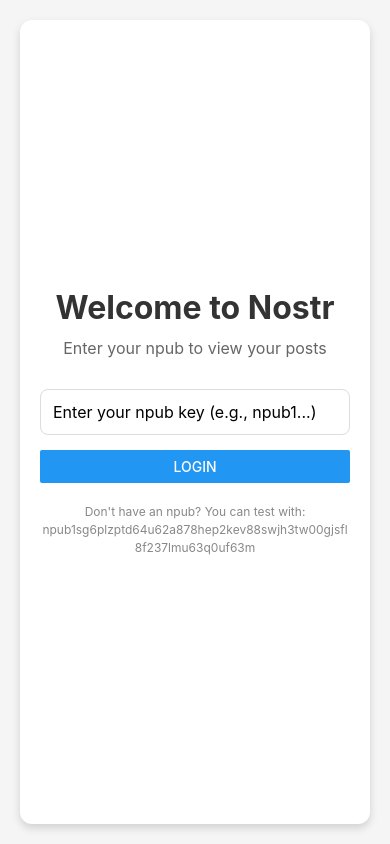
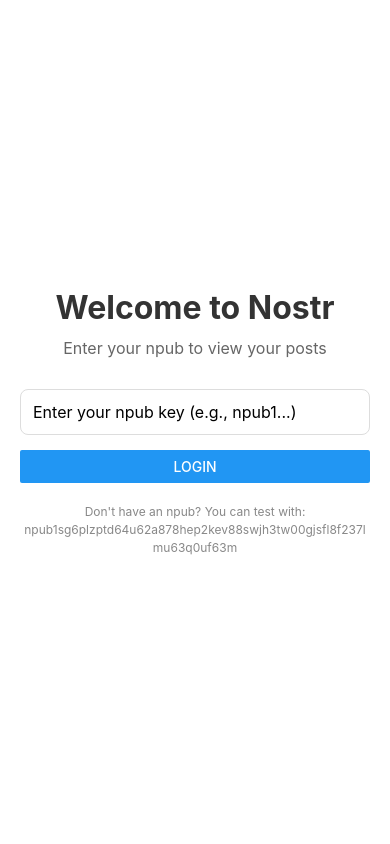
Before and after one commit to KashirLab/Kashir, a React Native app in the folder example/: screen / in a window 390 px wide. Built offline with nearby package versions, Linux system fonts and the light colour scheme.

Commit message:
Refactor login screen container styles
Introduced a dedicated loginSafeArea style for the login screen SafeAreaView and simplified loginContainer by removing margin, border radius, and shadow properties. This improves layout consistency and separation of concerns in styling.

```diff
--- a/example/src/App.styles.ts
+++ b/example/src/App.styles.ts
@@ -6,18 +6,15 @@ export const styles = StyleSheet.create({
     backgroundColor: '#f5f5f5',
   },
   // Login Screen Styles
+  loginSafeArea: {
+    flex: 1,
+    backgroundColor: 'white',
+  },
   loginContainer: {
     flex: 1,
     justifyContent: 'center',
     padding: 20,
     backgroundColor: 'white',
-    margin: 20,
-    borderRadius: 12,
-    shadowColor: '#000',
-    shadowOffset: { width: 0, height: 4 },
-    shadowOpacity: 0.15,
-    shadowRadius: 8,
-    elevation: 5,
   },
   loginTitle: {
     fontSize: 32,
--- a/example/src/App.tsx
+++ b/example/src/App.tsx
@@ -28,7 +28,7 @@ function LoginScreen({ onLogin }: { onLogin: (npub: string) => void }) {
   };
 
   return (
-    <SafeAreaView style={styles.container}>
+    <SafeAreaView style={styles.loginSafeArea}>
       <View style={styles.loginContainer}>
         <Text style={styles.loginTitle}>Welcome to Nostr</Text>
         <Text style={styles.loginSubtitle}>Enter your npub to view your posts</Text>
```
